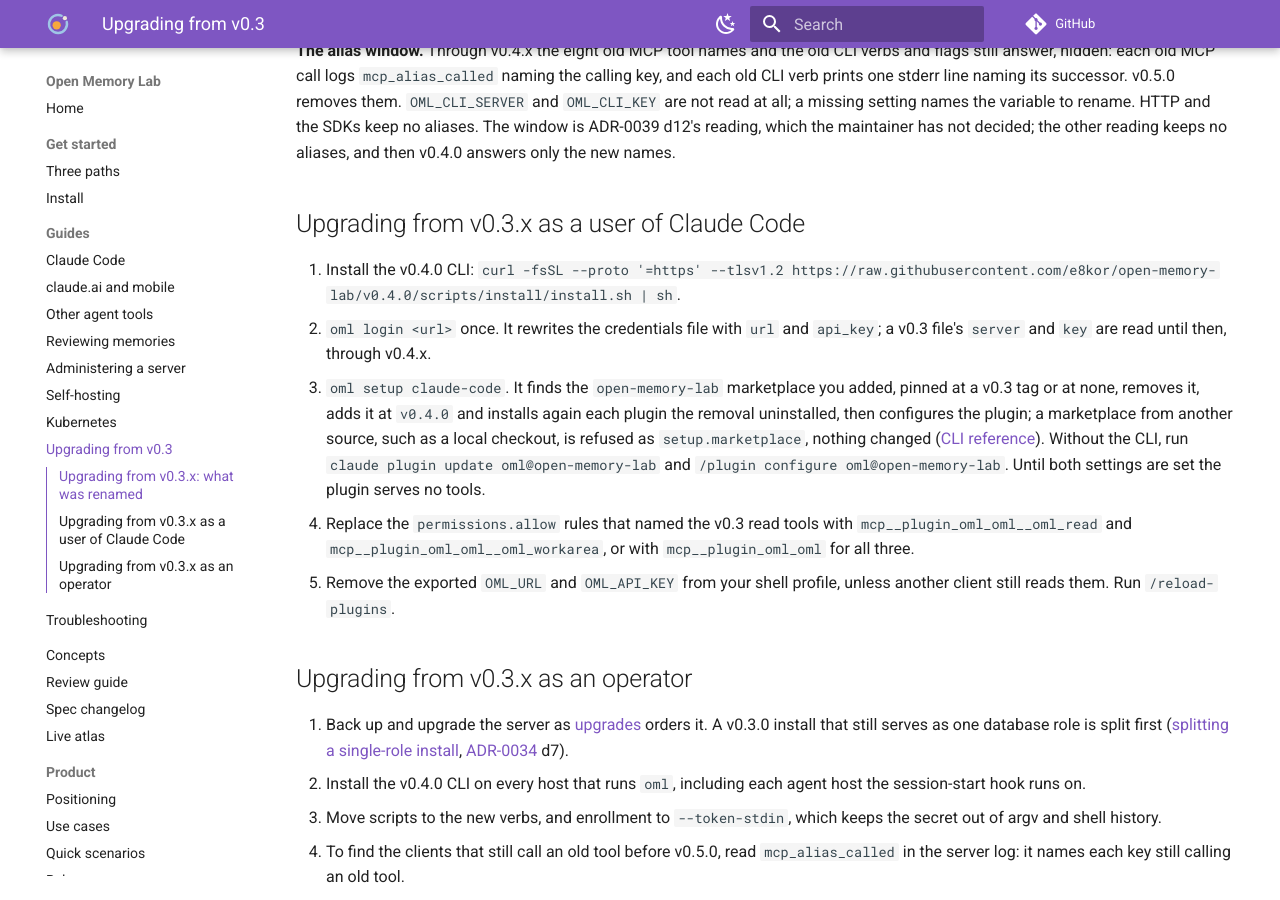
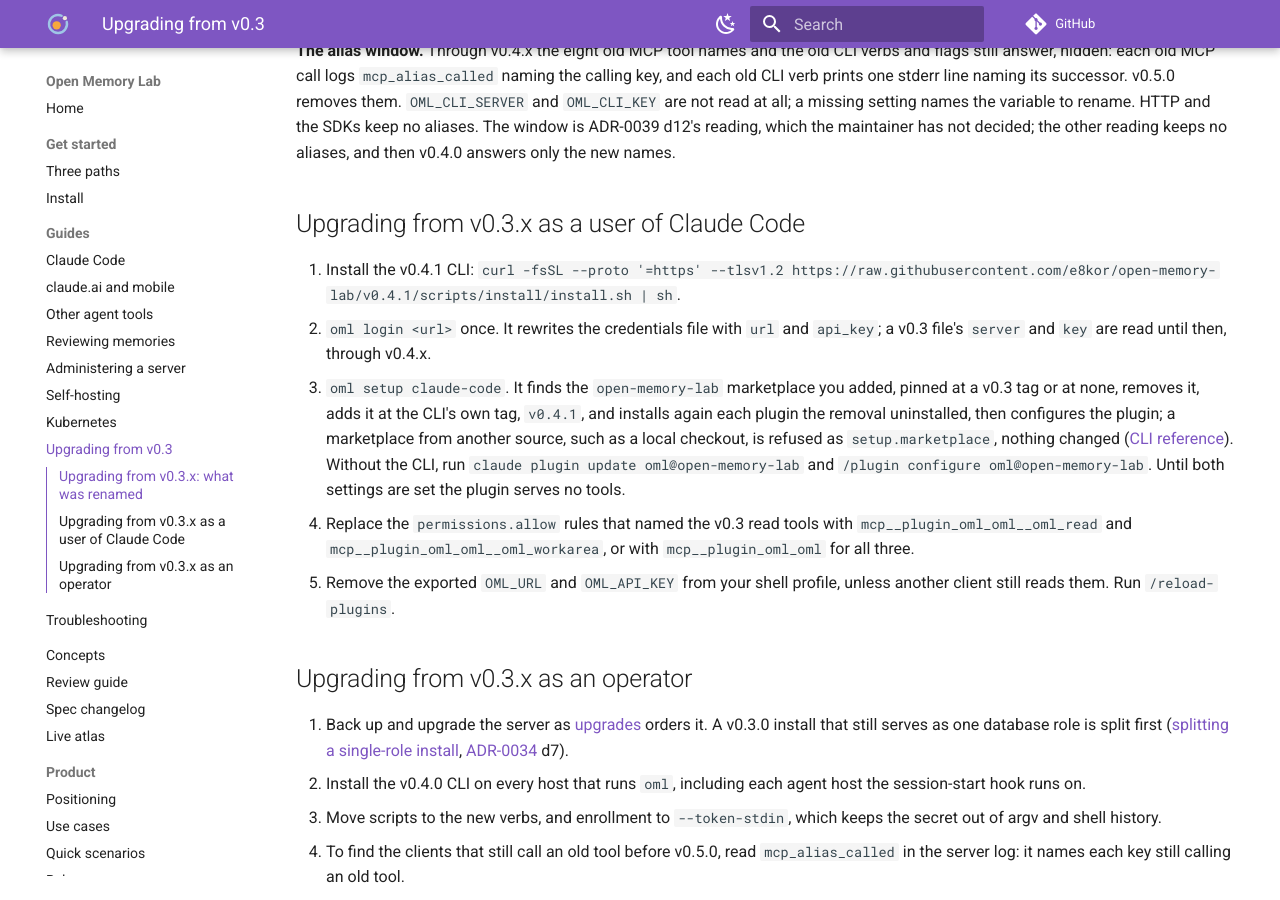
Before and after one commit to e8kor/open-memory-lab, an MkDocs documentation site: the page built from docs/guides/upgrading.md, in a window 1280 px wide and 900 px high, scrolled down 1064 px. Built offline with MkDocs 1.6.1 and Material for MkDocs 9.7.7, drawn with Linux system fonts in a browser that asks for light colours; comment, search, counter and statistics services are not loaded.

Commit message:
Bump the workspace, the plugins, the chart and the installers' default to 0.4.1, and fetch the installer at v0.4.1 on every reader page

```diff
--- a/Cargo.toml
+++ b/Cargo.toml
@@ -14,7 +14,7 @@
 ]
 
 [workspace.package]
-version = "0.4.0"
+version = "0.4.1"
 edition = "2024"
 # MSRV = pinned stable minus two minor releases (ci-and-toolchain.md MSRV window)
 rust-version = "1.97"
--- a/docs/guides/upgrading.md
+++ b/docs/guides/upgrading.md
@@ -48,11 +48,11 @@
 
 ## Upgrading from v0.3.x as a user of Claude Code
 
-1. Install the v0.4.0 CLI: `curl -fsSL --proto '=https' --tlsv1.2 https://raw.githubusercontent.com/e8kor/open-memory-lab/v0.4.0/scripts/install/install.sh | sh`.
+1. Install the v0.4.1 CLI: `curl -fsSL --proto '=https' --tlsv1.2 https://raw.githubusercontent.com/e8kor/open-memory-lab/v0.4.1/scripts/install/install.sh | sh`.
 2. `oml login <url>` once. It rewrites the credentials file with `url` and `api_key`; a v0.3 file's
    `server` and `key` are read until then, through v0.4.x.
 3. `oml setup claude-code`. It finds the `open-memory-lab` marketplace you added, pinned at a v0.3
-   tag or at none, removes it, adds it at `v0.4.0` and installs again each plugin the removal
+   tag or at none, removes it, adds it at the CLI's own tag, `v0.4.1`, and installs again each plugin the removal
    uninstalled, then configures the plugin; a marketplace from another source, such as a local
    checkout, is refused as `setup.marketplace`, nothing changed
    ([CLI reference](../cli/reference.md#oml-setup-claude-code-and-oml-quickstart-the-quick-start)).
```
Also changed, not shown: README.md (+1 -1 lines), docs/guides/claude-code.md (+1 -1 lines), docs/start/index.md (+1 -1 lines), docs/start/install.md (+5 -5 lines), plugins/oml/README.md (+1 -1 lines), 6 other files.
